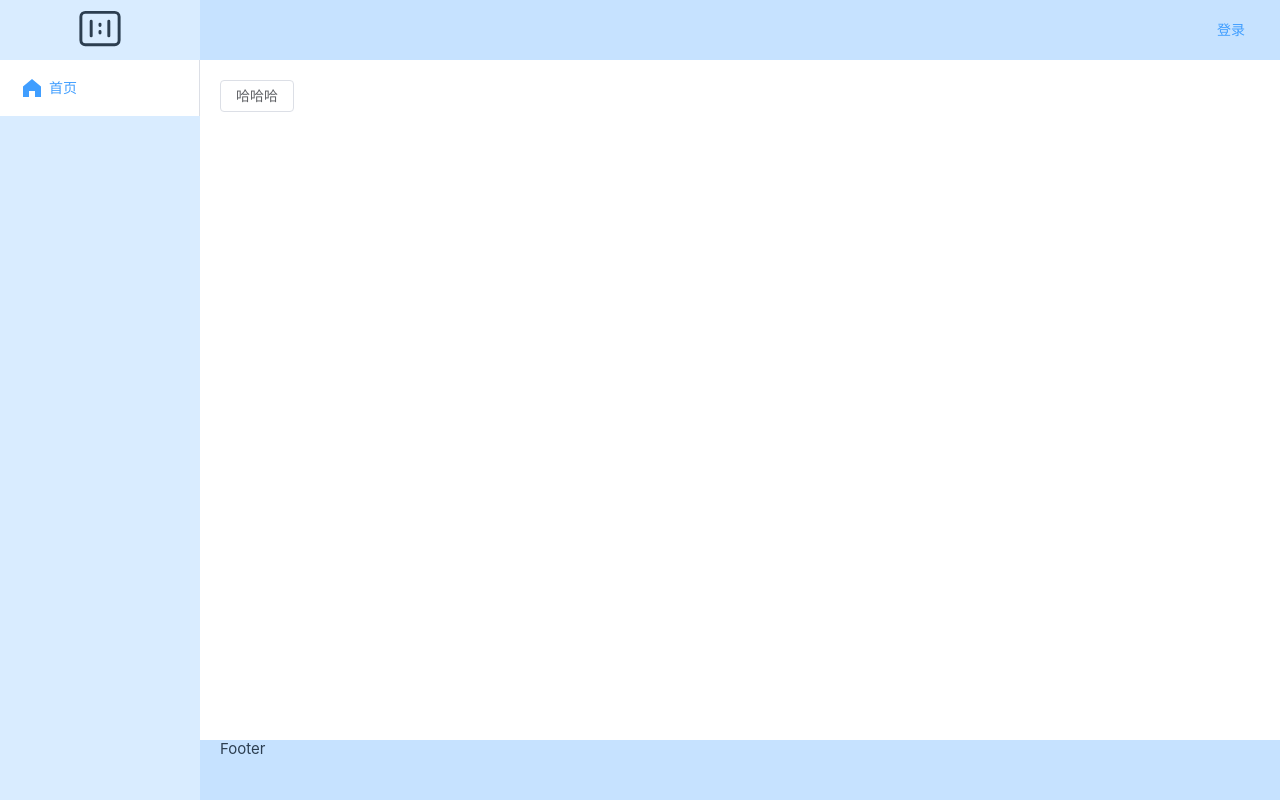
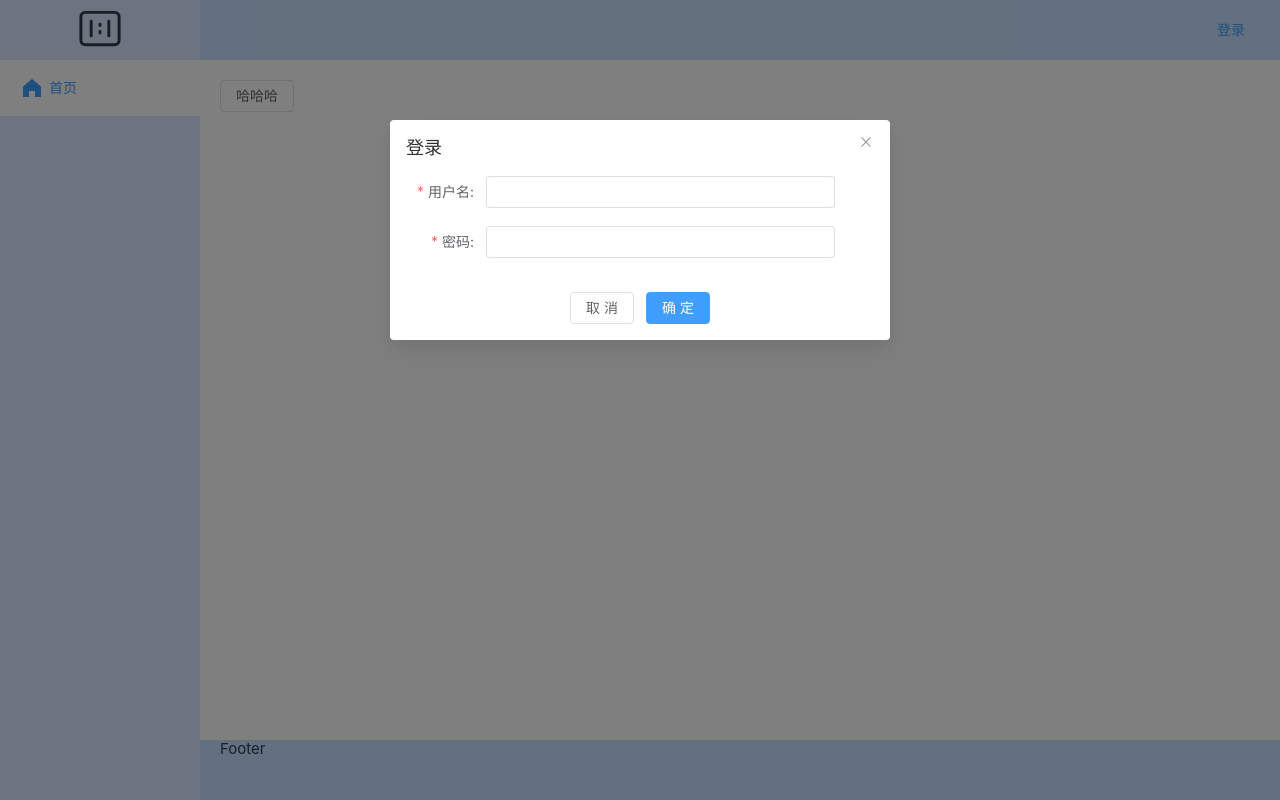
Before and after one commit to fengyinxqy/vue-blog, a Vue app in the folder vue-blog/: page / in a window 1280 px wide. Both pictures are taken after a click on the button "登录". Built offline with nearby package versions, Linux system fonts and the light colour scheme.

Commit message:
完成登录弹窗搭建

```diff
--- a/vue-blog/src/App.vue
+++ b/vue-blog/src/App.vue
@@ -8,11 +8,11 @@ import FooterArea from '@/components/layout/footer-area.vue'
 <template>
   <div class="common-layout">
     <el-container>
-      <SideArea />
+      <side-area />
       <el-container direction="vertical">
-        <HeaderArea />
+        <header-area />
         <el-main><RouterView /></el-main>
-        <FooterArea />
+        <footer-area />
       </el-container>
     </el-container>
   </div>
--- a/vue-blog/src/components/layout/footer-area.vue
+++ b/vue-blog/src/components/layout/footer-area.vue
@@ -3,7 +3,9 @@
 </script>
 
 <template>
-  <el-footer class="footer">Footer</el-footer>
+  <el-footer class="footer">
+    Footer
+  </el-footer>
 </template>
 
 <style scoped lang="scss">
--- a/vue-blog/src/components/layout/header-area.vue
+++ b/vue-blog/src/components/layout/header-area.vue
@@ -4,7 +4,7 @@
       v-if="!isLogin"
       text
       type="primary"
-      @click="handleLogin"
+      @click="handleClickLogin"
     >
       登录
     </el-button>
@@ -19,20 +19,26 @@
         </el-dropdown-menu>
       </template>
     </el-dropdown>
+    <login-dialog
+      v-if="loginDialogVisible"
+      @closed="loginDialogVisible=false"
+    />
   </el-header>
 </template>
 
 <script setup>
+import LoginDialog from '../login-dialog.vue';
 import { ref } from 'vue'
 
 const isLogin = ref(false)
+const loginDialogVisible = ref(false)
 const state = ref({
   circleUrl:
     'https://cube.elemecdn.com/3/7c/3ea6beec64369c2642b92c6726f1epng.png'
 })
 
-const handleLogin = () => {
-
+const handleClickLogin = () => {
+  loginDialogVisible.value = true
 }
 </script>
 
--- a/vue-blog/src/components/layout/side-area.vue
+++ b/vue-blog/src/components/layout/side-area.vue
@@ -64,4 +64,8 @@ const handleClose = (key, keyPath) => {
 .logo{
   font-size: 50px;
 }
+
+.el-menu{
+  border: none;
+}
 </style>
--- /dev/null
+++ b/vue-blog/src/components/login-dialog.vue
@@ -0,0 +1,94 @@
+<template>
+  <el-dialog
+    v-model="dialogFormVisible"
+    title="登录"
+    width="500"
+    :close-on-click-modal="false"
+    :close-on-press-escape="false"
+    @closed="$emit('closed')"
+  >
+    <el-form
+      ref="loginForm"
+      :model="form"
+      :label-width="formLabelWidth"
+      :rules="loginFormRules"
+      status-icon
+    >
+      <el-form-item
+        label="用户名:"
+        prop="name"
+      >
+        <el-input
+          v-model="form.name"
+          class="item-input"
+        />
+      </el-form-item>
+      <el-form-item
+        label="密码:"
+        prop="password"
+      >
+        <el-input
+          v-model="form.password"
+          class="item-input"
+          type="password"
+        />
+      </el-form-item>
+    </el-form>
+    <template #footer>
+      <div class="dialog-footer flex items-center justify-center">
+        <el-button @click="dialogFormVisible = false">
+          取 消
+        </el-button>
+        <el-button
+          type="primary"
+          @click="submitForm(loginForm)"
+        >
+          确 定
+        </el-button>
+      </div>
+    </template>
+  </el-dialog>
+</template>
+
+<script setup>
+import { ref } from 'vue';
+
+defineEmits(['closed'])
+const dialogFormVisible = ref(true)
+const formLabelWidth = '80px'
+
+const loginForm = ref()
+
+const loginFormRules = ref({
+  name: [
+    { required: true, message: '请输入用户名', trigger: 'blur' }
+  ],
+  password: [
+    { required: true, message: '请输入密码', trigger: 'blur' }
+  ]
+})
+
+const form = ref({
+  name: '',
+  password: ''
+})
+
+const submitForm= (formRef) => {
+  if(!formRef) return
+  formRef.validate((valid)=>{
+    if(valid){
+      // 登录逻辑
+      dialogFormVisible.value = false
+      form.value.name = ''
+      form.value.password = ''
+    }
+  })
+}
+
+</script>
+
+<style lang="scss" scoped>
+.item-input{
+  width: 90%;
+}
+</style>
--- a/vue-blog/src/router/index.js
+++ b/vue-blog/src/router/index.js
@@ -8,11 +8,6 @@ const router = createRouter({
       path: '/',
       name: 'home',
       component: HomeView
-    },
-    {
-      path: '/login',
-      name: 'Login',
-      component: () => import('@/views/login-page.vue')
     }
   ]
 })
--- a/vue-blog/src/views/login-page.vue
+++ /dev/null
@@ -1,13 +0,0 @@
-<template>
-  <div>
-    <!-- -->
-  </div>
-</template>
-
-<script setup>
-
-</script>
-
-<style lang="scss" scoped>
-
-</style>
```
